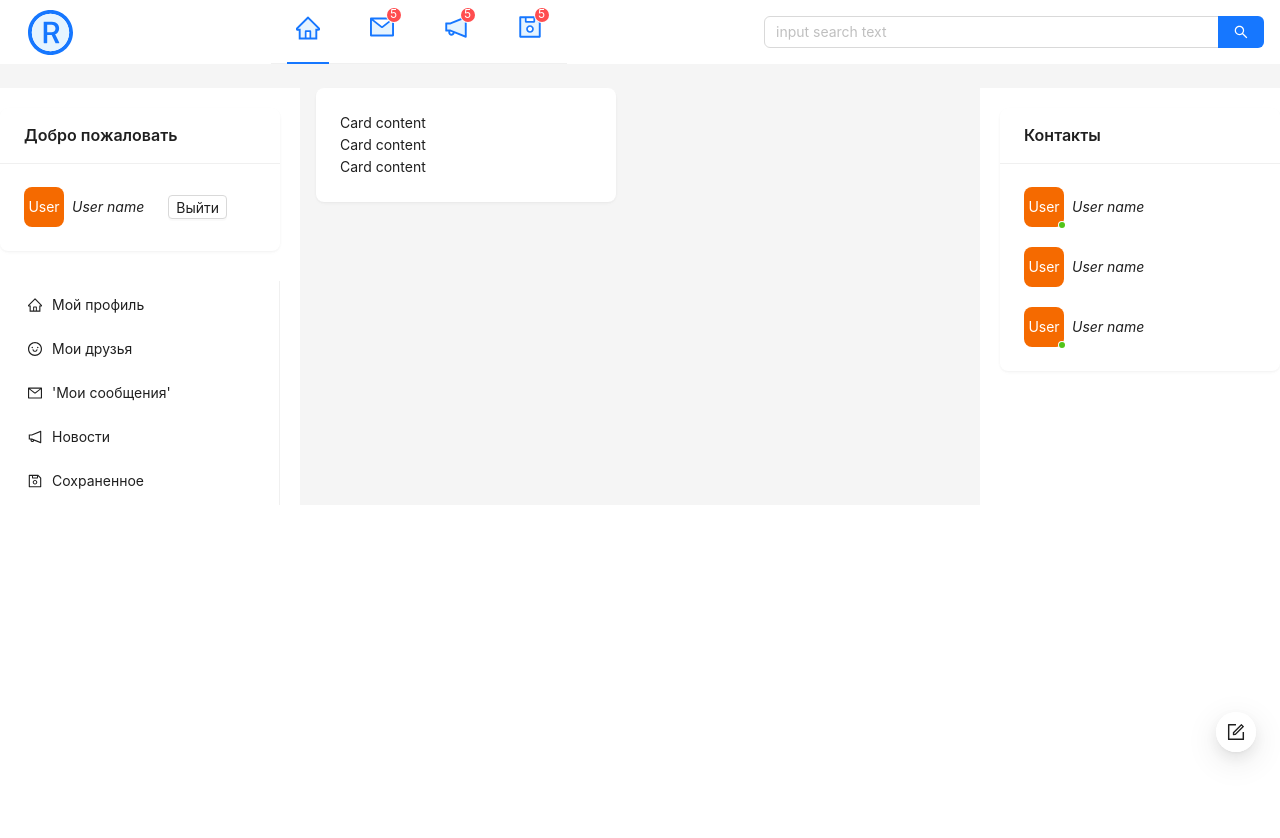
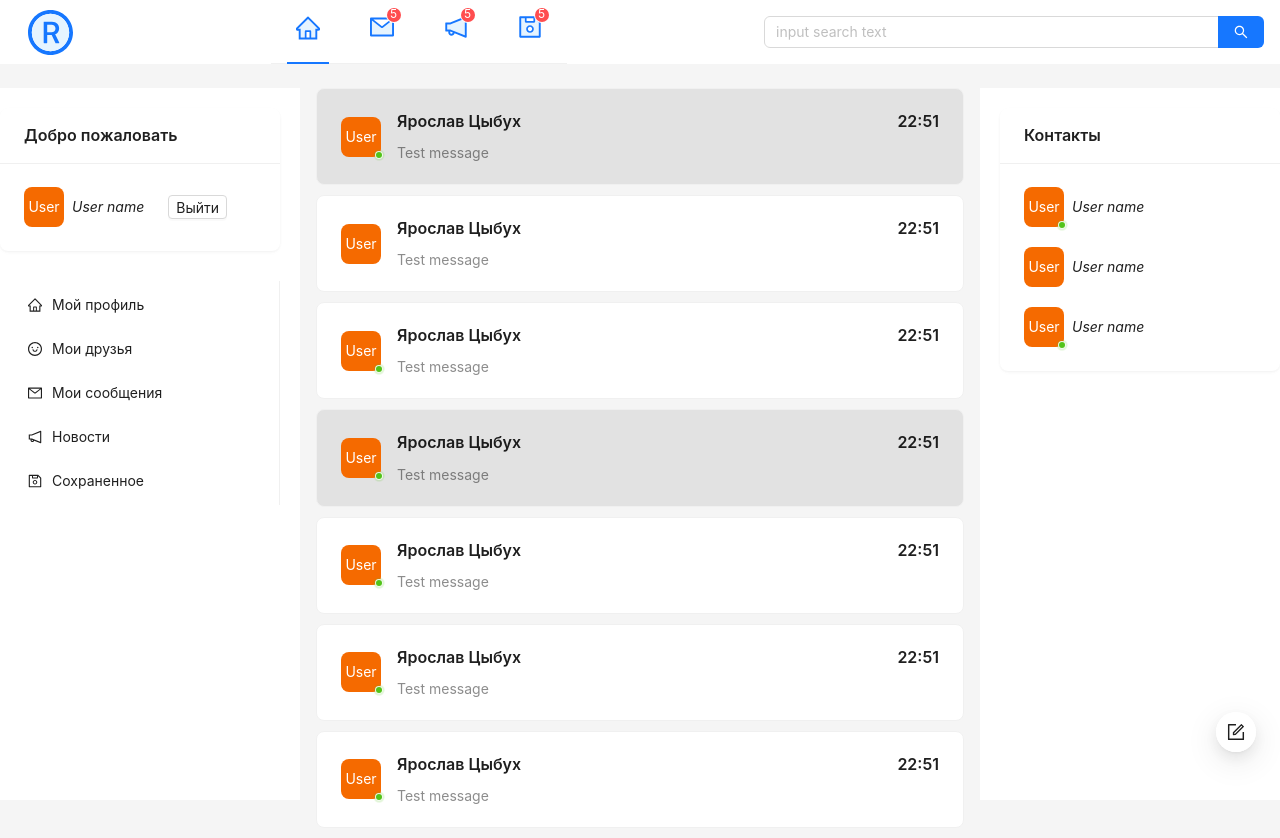
Before and after one commit to YaroslavTsybukh/Social-Network, a React (Vite) app: page /messages in a window 1280 px wide. Before the commit the page ends 800 px from the top, so only its background shows below. Built offline with nearby package versions, Linux system fonts and the light colour scheme.

Commit message:
messagePage is ready

```diff
--- a/src/layout/Layout.tsx
+++ b/src/layout/Layout.tsx
@@ -10,7 +10,7 @@ interface IProps {
 
 export const Layout: React.FC<IProps> = ({ children }) => {
     return (
-        <LayoutAnt>
+        <LayoutAnt style={{ minHeight: '100vh' }}>
             <Header />
             <LayoutAnt hasSider>
                 <LeftSidebar />
--- a/src/layout/sidebars/RightSidebar.tsx
+++ b/src/layout/sidebars/RightSidebar.tsx
@@ -22,7 +22,7 @@ export const RightSidebar = () => {
                 bodyStyle={{ display: 'flex', flexDirection: 'column', gap: '20px' }}
             >
                 <Space style={{ cursor: 'pointer' }}>
-                    <Badge dot={true} color='green' offset={[-2, 38]}>
+                    <Badge dot={true} color='green' offset={[-2, 38]} status='processing'>
                         <Avatar
                             shape='square'
                             style={{ backgroundColor: '#f56a00', verticalAlign: 'middle' }}
@@ -48,7 +48,7 @@ export const RightSidebar = () => {
                     <Typography.Text italic>User name</Typography.Text>
                 </Space>
                 <Space style={{ cursor: 'pointer' }}>
-                    <Badge dot={true} color='green' offset={[-2, 38]}>
+                    <Badge dot={true} color='green' offset={[-2, 38]} status='processing'>
                         <Avatar
                             shape='square'
                             style={{ backgroundColor: '#f56a00', verticalAlign: 'middle' }}
--- a/src/layout/sidebars/sidebarItems.tsx
+++ b/src/layout/sidebars/sidebarItems.tsx
@@ -16,7 +16,7 @@ export const sidebarItems: MenuProps['items'] = [
     {
         key: 'message',
         icon: <MailOutlined />,
-        label: <Link to='/messages'>'Мои сообщения'</Link>,
+        label: <Link to='/messages'>Мои сообщения</Link>,
     },
     {
         key: 'news',
--- a/src/pages/messages/Messages.tsx
+++ b/src/pages/messages/Messages.tsx
@@ -1,13 +1,183 @@
 import { Layout } from '../../layout/Layout.tsx'
-import { Card } from 'antd'
+import { Avatar, Badge, Card } from 'antd'
+import Meta from 'antd/es/card/Meta'
 
 export const Messages = () => {
     return (
         <Layout>
-            <Card bordered={false} style={{ width: 300 }}>
-                <p>Card content</p>
-                <p>Card content</p>
-                <p>Card content</p>
+            <Card
+                style={{ width: '100%', marginBottom: '10px', background: '#e2e2e2', cursor: 'pointer' }}
+                bodyStyle={{ textAlign: 'left' }}
+            >
+                <Meta
+                    avatar={
+                        <Badge dot={true} color='green' offset={[-2, 38]} status='processing'>
+                            <Avatar
+                                shape='square'
+                                style={{ backgroundColor: '#f56a00', verticalAlign: 'middle' }}
+                                size='large'
+                                gap={4}
+                            >
+                                User
+                            </Avatar>
+                        </Badge>
+                    }
+                    title={
+                        <div style={{ display: 'flex', justifyContent: 'space-between' }}>
+                            <p>Ярослав Цыбух</p>
+                            <p>22:51</p>
+                        </div>
+                    }
+                    description='Test message'
+                    style={{ alignItems: 'center' }}
+                />
+            </Card>
+            <Card style={{ width: '100%', marginBottom: '10px', cursor: 'pointer' }} bodyStyle={{ textAlign: 'left' }}>
+                <Meta
+                    avatar={
+                        <Badge dot={false} color='green'>
+                            <Avatar
+                                shape='square'
+                                style={{ backgroundColor: '#f56a00', verticalAlign: 'middle' }}
+                                size='large'
+                                gap={4}
+                            >
+                                User
+                            </Avatar>
+                        </Badge>
+                    }
+                    title={
+                        <div style={{ display: 'flex', justifyContent: 'space-between' }}>
+                            <p>Ярослав Цыбух</p>
+                            <p>22:51</p>
+                        </div>
+                    }
+                    description='Test message'
+                    style={{ alignItems: 'center' }}
+                />
+            </Card>
+            <Card style={{ width: '100%', marginBottom: '10px', cursor: 'pointer' }} bodyStyle={{ textAlign: 'left' }}>
+                <Meta
+                    avatar={
+                        <Badge dot={true} color='green' offset={[-2, 38]} status='processing'>
+                            <Avatar
+                                shape='square'
+                                style={{ backgroundColor: '#f56a00', verticalAlign: 'middle' }}
+                                size='large'
+                                gap={4}
+                            >
+                                User
+                            </Avatar>
+                        </Badge>
+                    }
+                    title={
+                        <div style={{ display: 'flex', justifyContent: 'space-between' }}>
+                            <p>Ярослав Цыбух</p>
+                            <p>22:51</p>
+                        </div>
+                    }
+                    description='Test message'
+                    style={{ alignItems: 'center' }}
+                />
+            </Card>
+            <Card
+                style={{ width: '100%', marginBottom: '10px', background: '#e2e2e2', cursor: 'pointer' }}
+                bodyStyle={{ textAlign: 'left' }}
+            >
+                <Meta
+                    avatar={
+                        <Badge dot={true} color='green' offset={[-2, 38]} status='processing'>
+                            <Avatar
+                                shape='square'
+                                style={{ backgroundColor: '#f56a00', verticalAlign: 'middle' }}
+                                size='large'
+                                gap={4}
+                            >
+                                User
+                            </Avatar>
+                        </Badge>
+                    }
+                    title={
+                        <div style={{ display: 'flex', justifyContent: 'space-between' }}>
+                            <p>Ярослав Цыбух</p>
+                            <p>22:51</p>
+                        </div>
+                    }
+                    description='Test message'
+                    style={{ alignItems: 'center' }}
+                />
+            </Card>
+            <Card style={{ width: '100%', marginBottom: '10px', cursor: 'pointer' }} bodyStyle={{ textAlign: 'left' }}>
+                <Meta
+                    avatar={
+                        <Badge dot={true} color='green' offset={[-2, 38]} status='processing'>
+                            <Avatar
+                                shape='square'
+                                style={{ backgroundColor: '#f56a00', verticalAlign: 'middle' }}
+                                size='large'
+                                gap={4}
+                            >
+                                User
+                            </Avatar>
+                        </Badge>
+                    }
+                    title={
+                        <div style={{ display: 'flex', justifyContent: 'space-between' }}>
+                            <p>Ярослав Цыбух</p>
+                            <p>22:51</p>
+                        </div>
+                    }
+                    description='Test message'
+                    style={{ alignItems: 'center' }}
+                />
+            </Card>
+            <Card style={{ width: '100%', marginBottom: '10px', cursor: 'pointer' }} bodyStyle={{ textAlign: 'left' }}>
+                <Meta
+                    avatar={
+                        <Badge dot={true} color='green' offset={[-2, 38]} status='processing'>
+                            <Avatar
+                                shape='square'
+                                style={{ backgroundColor: '#f56a00', verticalAlign: 'middle' }}
+                                size='large'
+                                gap={4}
+                            >
+                                User
+                            </Avatar>
+                        </Badge>
+                    }
+                    title={
+                        <div style={{ display: 'flex', justifyContent: 'space-between' }}>
+                            <p>Ярослав Цыбух</p>
+                            <p>22:51</p>
+                        </div>
+                    }
+                    description='Test message'
+                    style={{ alignItems: 'center' }}
+                />
+            </Card>
+            <Card style={{ width: '100%', marginBottom: '10px', cursor: 'pointer' }} bodyStyle={{ textAlign: 'left' }}>
+                <Meta
+                    avatar={
+                        <Badge dot={true} color='green' offset={[-2, 38]} status='processing'>
+                            <Avatar
+                                shape='square'
+                                style={{ backgroundColor: '#f56a00', verticalAlign: 'middle' }}
+                                size='large'
+                                gap={4}
+                            >
+                                User
+                            </Avatar>
+                        </Badge>
+                    }
+                    title={
+                        <div style={{ display: 'flex', justifyContent: 'space-between' }}>
+                            <p>Ярослав Цыбух</p>
+                            <p>22:51</p>
+                        </div>
+                    }
+                    description='Test message'
+                    style={{ alignItems: 'center' }}
+                />
             </Card>
         </Layout>
     )
```
